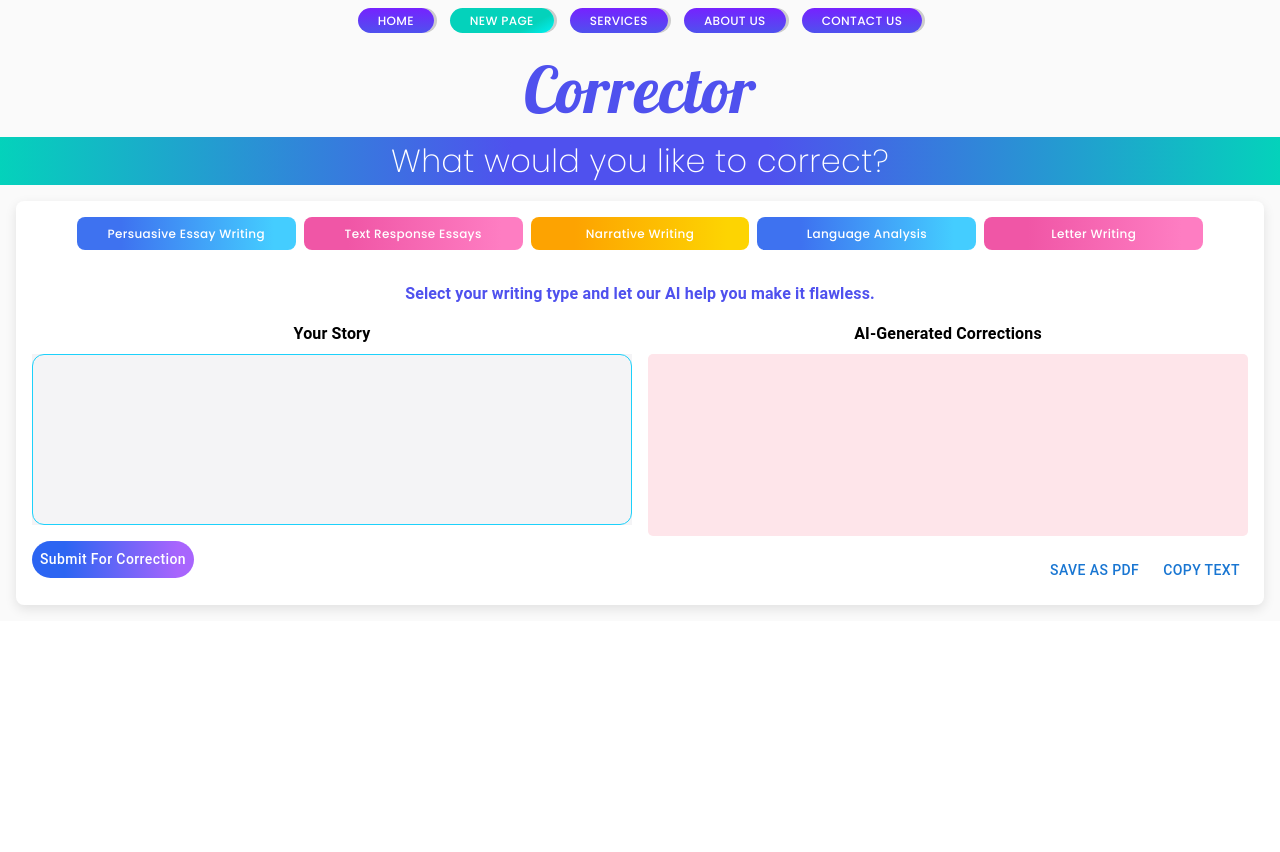
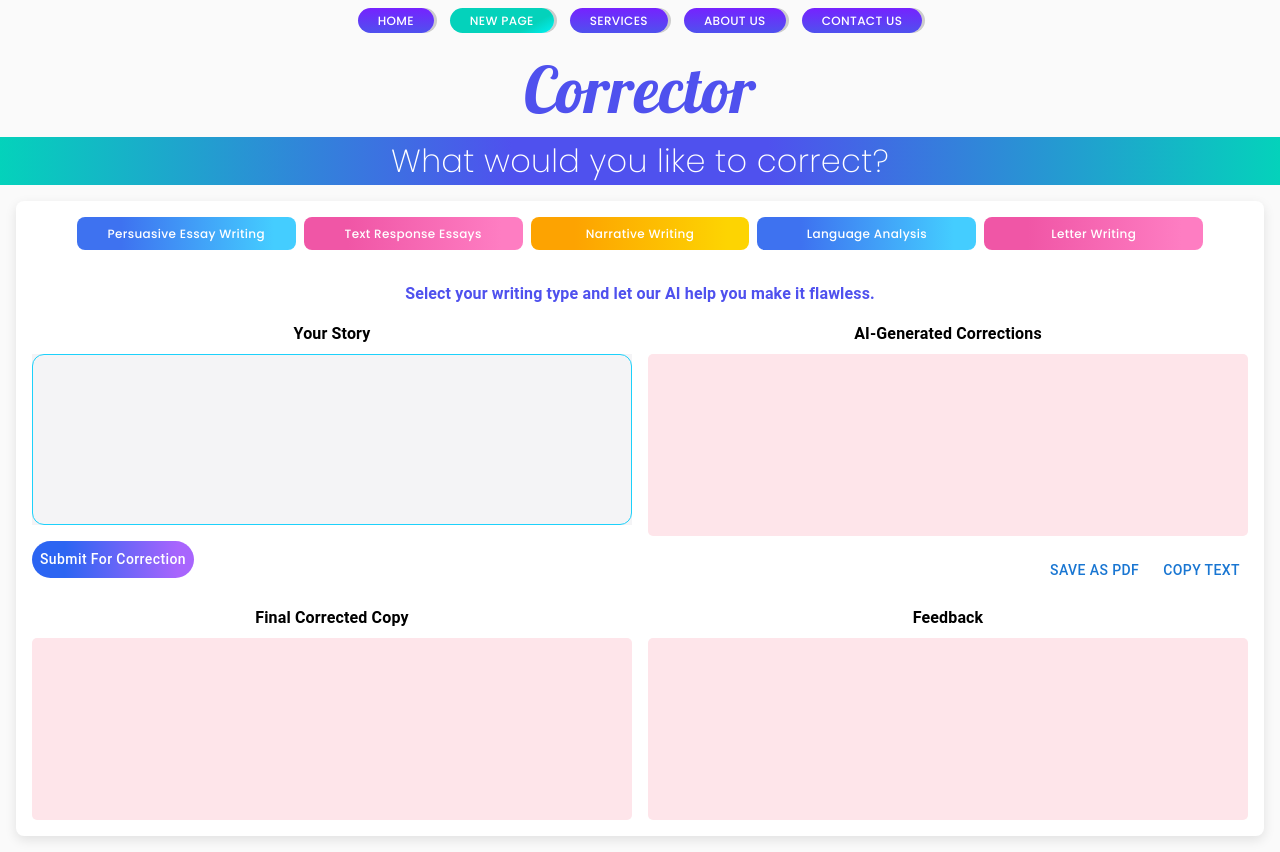
Before and after one commit to CeeeTech/Autocorrect, a React (Create React App) app in the folder client/: page /new-page in a window 1280 px wide. Before the commit the page ends 800 px from the top, so only its background shows below. Built offline with nearby package versions, Linux system fonts and the light colour scheme.

Commit message:
updates - front/back

```diff
--- a/client/src/views/pages/HomeNew.jsx
+++ b/client/src/views/pages/HomeNew.jsx
@@ -1,5 +1,5 @@
 import React, { useState } from 'react';
-import { Button, Box, TextField, Typography, Skeleton } from '@mui/material';
+import { Button, Box, TextField, Typography, Skeleton, Divider } from '@mui/material';
 import { jsPDF } from 'jspdf';
 import html2canvas from 'html2canvas';
 
@@ -7,6 +7,8 @@ export default function Home() {
     const [selectedButton, setSelectedButton] = useState(null);
     const [text, setText] = useState('Select your writing type and let our AI help you make it flawless.');
     const [modifiedText, setModifiedText] = useState('');
+    const [finalCorrectedText, setFinalCorrectedText] = useState('');
+    const [feedback, setFeedback] = useState('');
     const [story, setStory] = useState('');
     const [loading, setLoading] = useState(false); // New loading state
 
@@ -27,6 +29,8 @@ export default function Home() {
             if (!response.ok) throw new Error('Network response was not ok');
             const data = await response.json();
             setModifiedText(parseModifiedText(data.highlightedText));
+            setFinalCorrectedText(parseModifiedText(data.hybridCorrectedText));
+            setFeedback(parseFeedback(data.feedback, data.positiveFeedback));
         } catch (error) {
             console.error('Error fetching the corrected text:', error);
         } finally {
@@ -85,6 +89,11 @@ export default function Home() {
             .replace(/\(\((.*?)\)\)/g, '<span style="color: blue;">$1</span>')
             .replace(/##(.*?)##/g, '<span style="color: purple;">$1</span>');
     };
+
+    // make 2 paragraphs for feedback and positiveFeedback
+    const parseFeedback = (text1, text2) => {
+        return text1 + '.<br><br>' + text2 + '.';
+    }
 
     return (
         <Box sx={{ background: '#FAFAFA', padding: 2 }}>
@@ -183,6 +192,38 @@ export default function Home() {
                         </Box>
                     </Box>
                 </Box>
+
+                {/* full width divider */}
+                <Divider sx={{ mt: 2 }} />
+
+                <Box sx={{ display: 'flex', flexDirection: { xs: 'column', md: 'row' }, width: '100%', gap: 2 }}>
+                    <Box sx={{ flex: 1 }}>
+                        <Typography align="center" mb={1} sx={{ fontWeight: 'bold' }}>Final Corrected Copy</Typography>
+                        {loading ? (
+                            <Skeleton variant="rectangular" width="100%" height={150} />
+                        ) : (
+                            <Box
+                                id="correctedTextContainer"
+                                sx={{ background: '#fee5ea', padding: 2, minHeight: '150px', borderRadius: '5px' }}
+                                dangerouslySetInnerHTML={{ __html: finalCorrectedText }}
+                            />
+                        )}
+                    </Box>
+
+                    <Box sx={{ flex: 1 }}>
+                        <Typography align="center" mb={1} sx={{ fontWeight: 'bold' }}>Feedback</Typography>
+                        {loading ? (
+                            <Skeleton variant="rectangular" width="100%" height={150} />
+                        ) : (
+                            <Box
+                                id="correctedTextContainer"
+                                sx={{ background: '#fee5ea', padding: 2, minHeight: '150px', borderRadius: '5px' }}
+                                dangerouslySetInnerHTML={{ __html: feedback }}
+                            />
+                        )}
+                    </Box>
+                </Box>
+
             </Box>
         </Box>
     );
```
Also changed, not shown: 1 other file (tests, documents, lock files or other folders).
